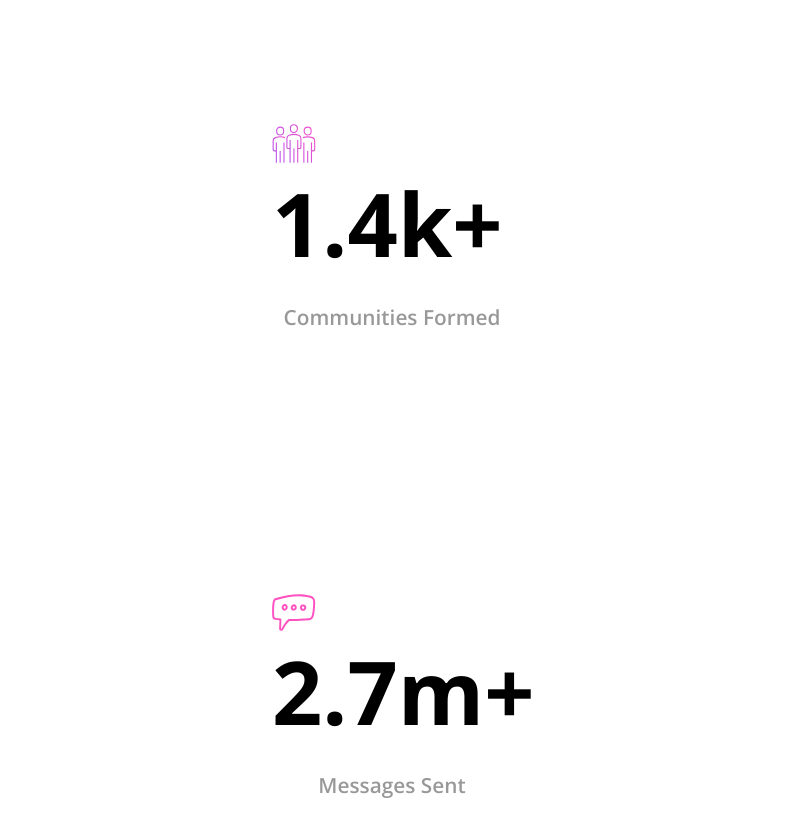
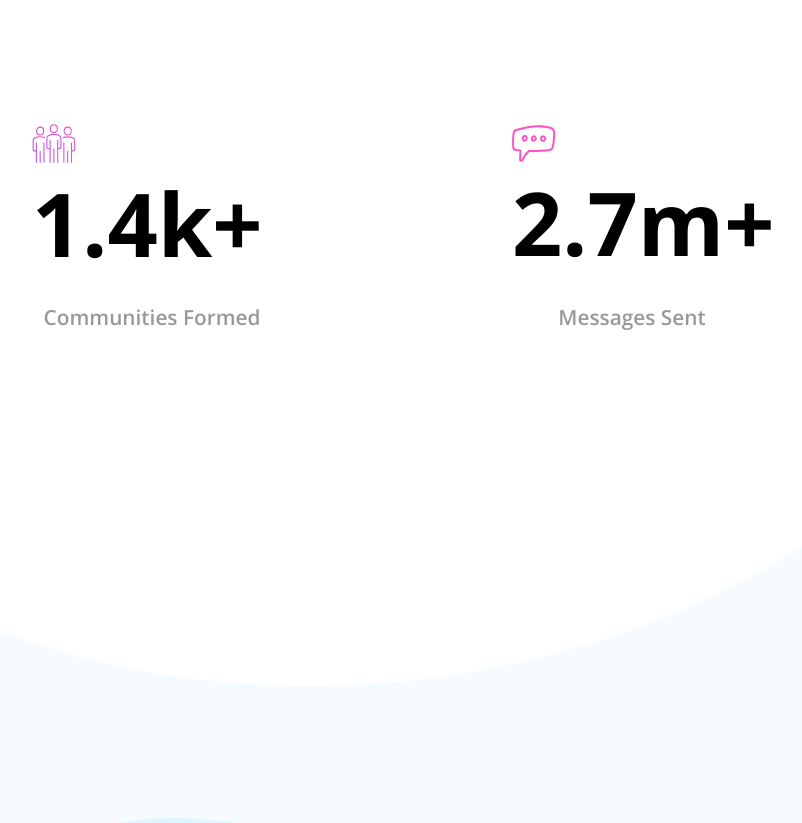
Before and after one commit to AJ-Romera/huddle-landing-page-with-curved-sections-fm, a website: page index.html in a window 1280 px wide. Shown: the part 1480-2303 px from the top of the page, without its empty margins (248-1050 px from the left). Drawn offline with nearby package versions, Linux system fonts and the light colour scheme.

Commit message:
CHNG: Make Stats-Section Responsive for Desktop

```diff
--- a/styles.css
+++ b/styles.css
@@ -353,4 +353,10 @@ I can add more precise breakpoints but this is just a practice */
 	.screen-mockups-img {
 		width: 80%;
 	}
+
+	.stats-section {
+		flex-direction: row;
+		height: auto;
+		justify-content: space-evenly;
+	}
 }
```
